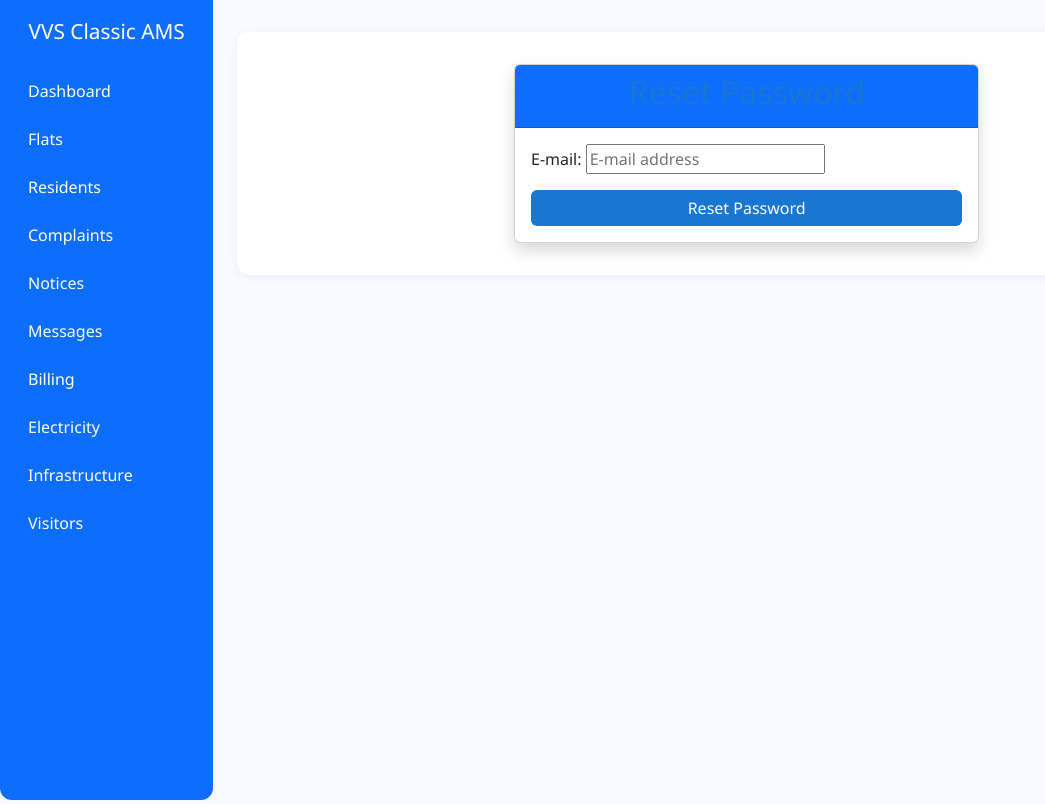
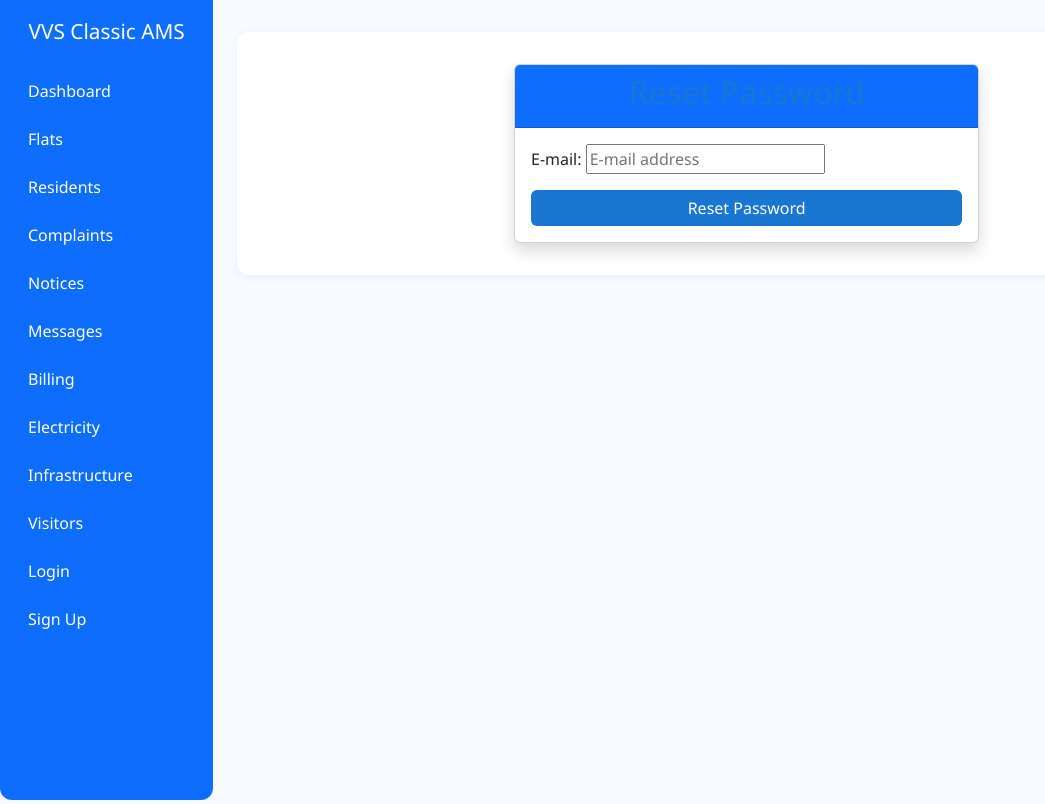
Before and after one commit to saahithjohn/classic, a Django app: a page that uses apartmentms/templates/base.html in a window 1280 px wide. Shown: the top 804 px of the page, without its empty margins (0-1045 px from the left). Run offline with Django 4.2, Linux system fonts and the light colour scheme.

Commit message:
modified:   apartmentms/templates/base.html

```diff
--- a/apartmentms/templates/base.html
+++ b/apartmentms/templates/base.html
@@ -60,16 +60,18 @@
                 <div class="position-sticky pt-3">
                     <a class="navbar-brand d-block text-center mb-4 text-white" href="/" style="font-size:1.3rem;">VVS Classic AMS</a>
                     <ul class="nav flex-column">
-                        <li class="nav-item mb-2"><a class="nav-link text-white" href="/dashboard/">Dashboard</a></li>
-                        <li class="nav-item mb-2"><a class="nav-link text-white" href="/flats/">Flats</a></li>
-                        <li class="nav-item mb-2"><a class="nav-link text-white" href="/residents/">Residents</a></li>
-                        <li class="nav-item mb-2"><a class="nav-link text-white" href="/complaints/">Complaints</a></li>
-                        <li class="nav-item mb-2"><a class="nav-link text-white" href="/documents/">Notices</a></li>
-                        <li class="nav-item mb-2"><a class="nav-link text-white" href="/core/messages/">Messages</a></li>
-                        <li class="nav-item mb-2"><a class="nav-link text-white" href="/billing/">Billing</a></li>
-                        <li class="nav-item mb-2"><a class="nav-link text-white" href="/electricity/">Electricity</a></li>
-                        <li class="nav-item mb-2"><a class="nav-link text-white" href="/infrastructure/">Infrastructure</a></li>
-                        <li class="nav-item mb-2"><a class="nav-link text-white" href="/visitors/">Visitors</a></li>
+                        <li class="nav-item mb-2"><a class="nav-link text-white" href="{% url 'dashboard:dashboard' %}">Dashboard</a></li>
+                        <li class="nav-item mb-2"><a class="nav-link text-white" href="{% url 'flats:flat_list' %}">Flats</a></li>
+                        <li class="nav-item mb-2"><a class="nav-link text-white" href="{% url 'residents:resident_list' %}">Residents</a></li>
+                        <li class="nav-item mb-2"><a class="nav-link text-white" href="{% url 'complaints:complaint_list' %}">Complaints</a></li>
+                        <li class="nav-item mb-2"><a class="nav-link text-white" href="{% url 'documents:notice_list' %}">Notices</a></li>
+                        <li class="nav-item mb-2"><a class="nav-link text-white" href="{% url 'core:message_list' %}">Messages</a></li>
+                        <li class="nav-item mb-2"><a class="nav-link text-white" href="{% url 'billing:bill_list' %}">Billing</a></li>
+                        <li class="nav-item mb-2"><a class="nav-link text-white" href="{% url 'electricity:usage_list' %}">Electricity</a></li>
+                        <li class="nav-item mb-2"><a class="nav-link text-white" href="{% url 'infrastructure:contract_list' %}">Infrastructure</a></li>
+                        <li class="nav-item mb-2"><a class="nav-link text-white" href="{% url 'visitors:visitor_list' %}">Visitors</a></li>
+                        <li class="nav-item mb-2"><a class="nav-link text-white" href="{% url 'account_login' %}">Login</a></li>
+                        <li class="nav-item mb-2"><a class="nav-link text-white" href="{% url 'account_signup' %}">Sign Up</a></li>
                     </ul>
                 </div>
             </nav>
```
